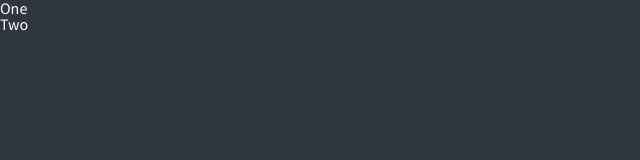
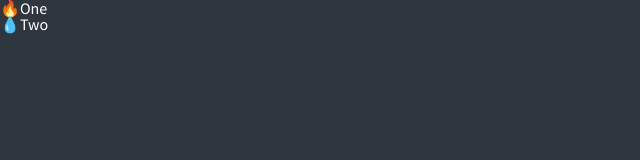
Before and after one commit to junseokoh-hub/react-trello-clone-practice, a React (Create React App) app: page / in a window 1280 px wide. Shown: the top 160 px of the page, without its empty margins (0-640 px from the left). Built offline with nearby package versions, Linux system fonts and the light colour scheme.

Commit message:
drag with adding props

```diff
--- a/src/App.tsx
+++ b/src/App.tsx
@@ -9,13 +9,23 @@
       <DragDropContext onDragEnd={onDragEnd}>
         <div>
           <Droppable droppableId="one">
-            {() => (
-              <ul>
+            {(magic) => (
+              <ul ref={magic.innerRef} {...magic.droppableProps}>
                 <Draggable draggableId="first" index={0}>
-                  {() => <li>One</li>}
+                  {(magic) => (
+                    <li ref={magic.innerRef} {...magic.draggableProps}>
+                      <span {...magic.dragHandleProps}>🔥</span>
+                      One
+                    </li>
+                  )}
                 </Draggable>
                 <Draggable draggableId="second" index={1}>
-                  {() => <li>Two</li>}
+                  {(magic) => (
+                    <li ref={magic.innerRef} {...magic.draggableProps}>
+                      <span {...magic.dragHandleProps}>💧</span>
+                      Two
+                    </li>
+                  )}
                 </Draggable>
               </ul>
             )}
```
